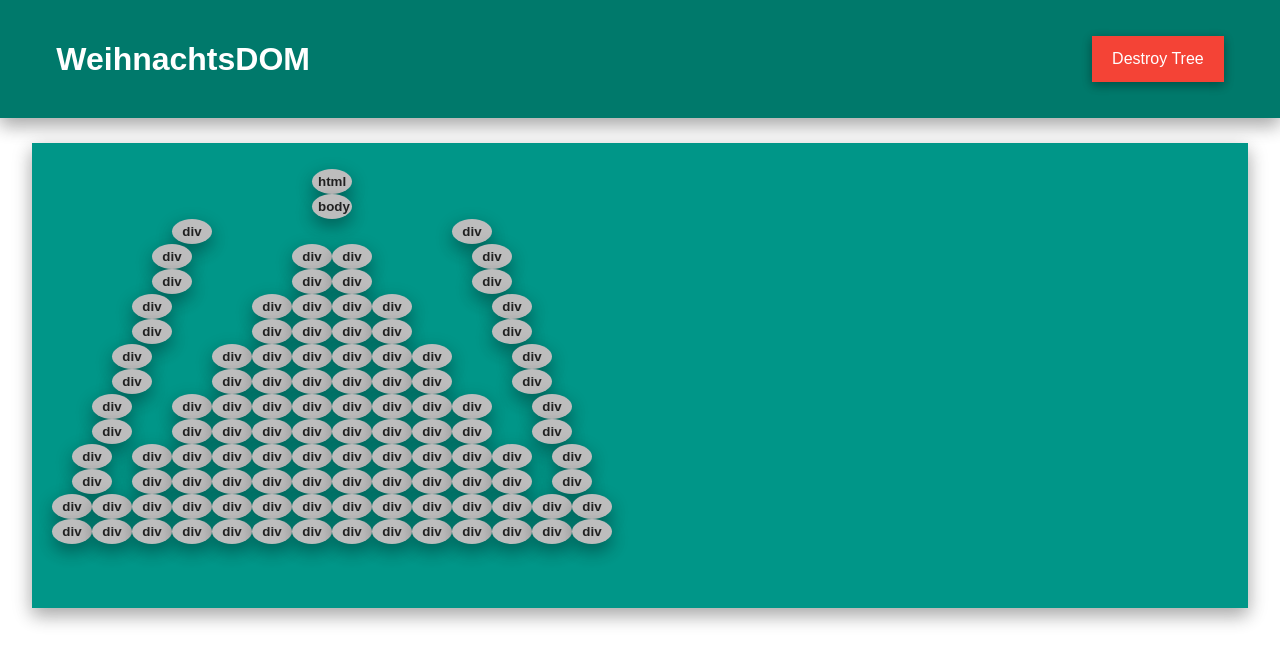
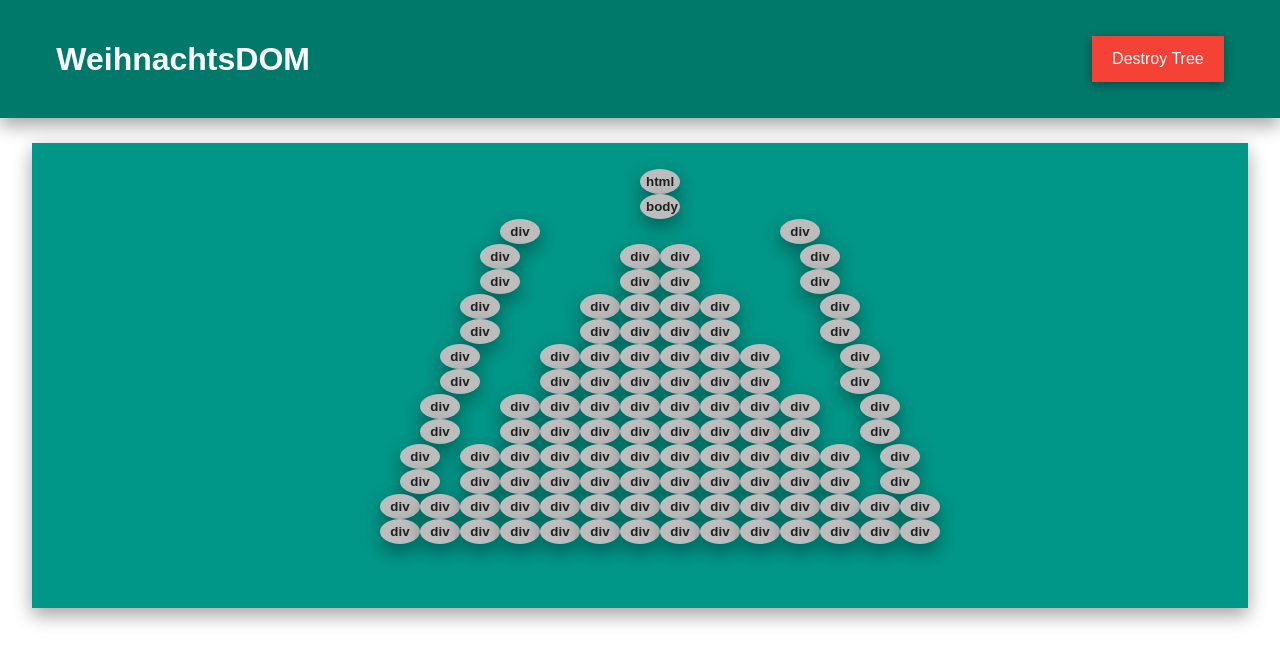
Before and after one commit to GustavoLastra/weihnachtsDOM-react, a React (Create React App) app: page / in a window 1280 px wide. Both pictures are taken after a click on the button "Create Tree". Shown: the top 664 px of the page. Built offline with nearby package versions, Linux system fonts and the light colour scheme.

Commit message:
edit ledDiv in margin:auto

```diff
--- a/src/app/components/led/led.css
+++ b/src/app/components/led/led.css
@@ -27,5 +27,5 @@
 }
 
 .ledDiv {
-    margin: 0;
+    margin: auto;
 }
```
